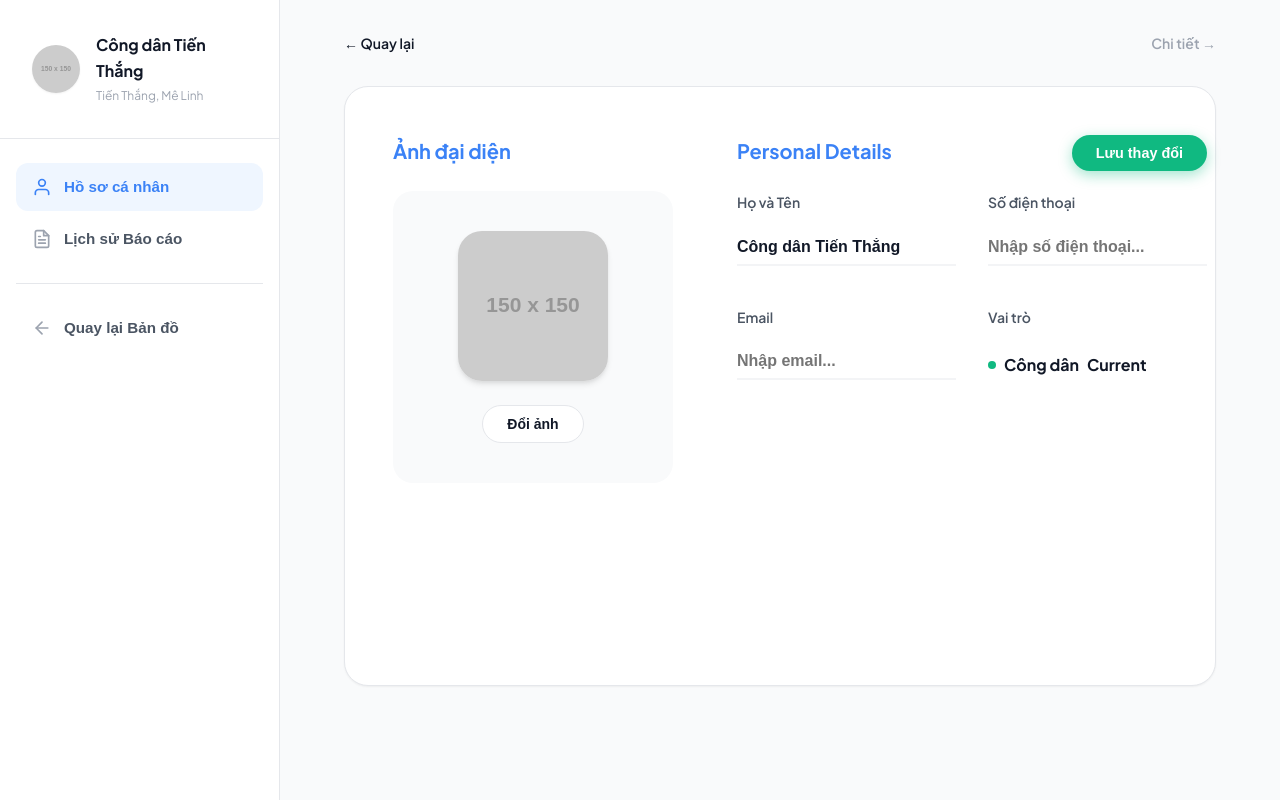
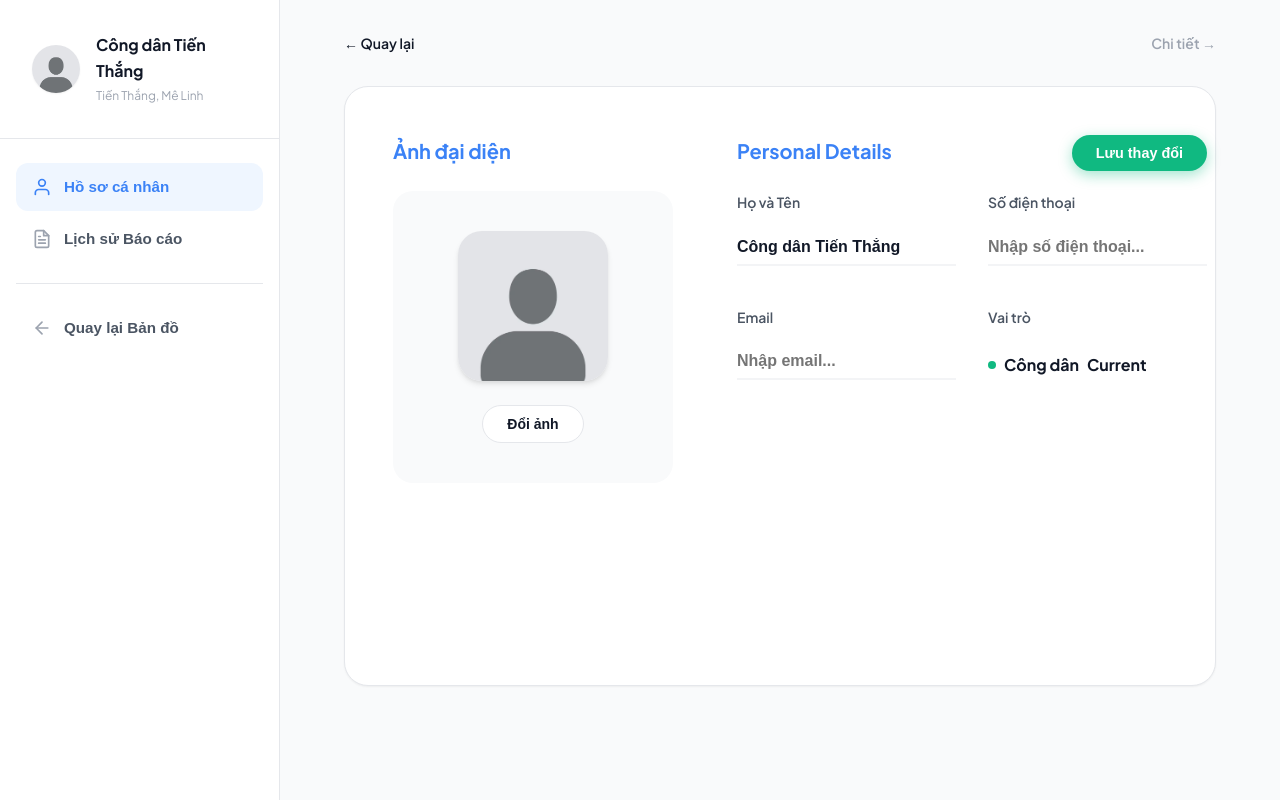
Before and after one commit to codenoodle910/Ban-do-xanh-xa-Tien-Thang, a website: page account.html in a window 1280 px wide. Drawn offline with Linux system fonts and the light colour scheme; placeholder pictures from the web are drawn by us.

Commit message:
Add Home button to Map, Update default avatar to ava.jpg

```diff
--- a/account.html
+++ b/account.html
@@ -18,7 +18,7 @@
     <!-- Sidebar -->
     <aside class="sidebar">
         <div class="sidebar-user">
-            <img src="https://via.placeholder.com/150" alt="Avatar" class="sidebar-avatar" id="sidebarAvatar">
+            <img src="ava.jpg" alt="Avatar" class="sidebar-avatar" id="sidebarAvatar">
             <div class="sidebar-user-info">
                 <h3 id="sidebarName">Công dân Xanh</h3>
                 <p>Tiến Thắng, Mê Linh</p>
@@ -62,7 +62,7 @@
                 <div class="profile-photo-col">
                     <h2 class="section-title">Ảnh đại diện</h2>
                     <div class="avatar-large-container">
-                        <img src="https://via.placeholder.com/150" alt="Avatar" class="avatar-large" id="profileAvatar">
+                        <img src="ava.jpg" alt="Avatar" class="avatar-large" id="profileAvatar">
                         <input type="file" id="avatarInput" accept="image/*" hidden>
                         <button class="btn-upload" id="btnUploadAvatar">Đổi ảnh</button>
                     </div>
--- a/account.js
+++ b/account.js
@@ -34,7 +34,7 @@ document.addEventListener('DOMContentLoaded', () => {
         name: 'Công dân Tiến Thắng',
         phone: '',
         email: '',
-        avatar: 'https://via.placeholder.com/150'
+        avatar: 'ava.jpg'
     };
 
     let reports = JSON.parse(localStorage.getItem('reports')) || [];
```
Also changed, not shown: map.html (+4 -1 lines), ava.jpg (added).
